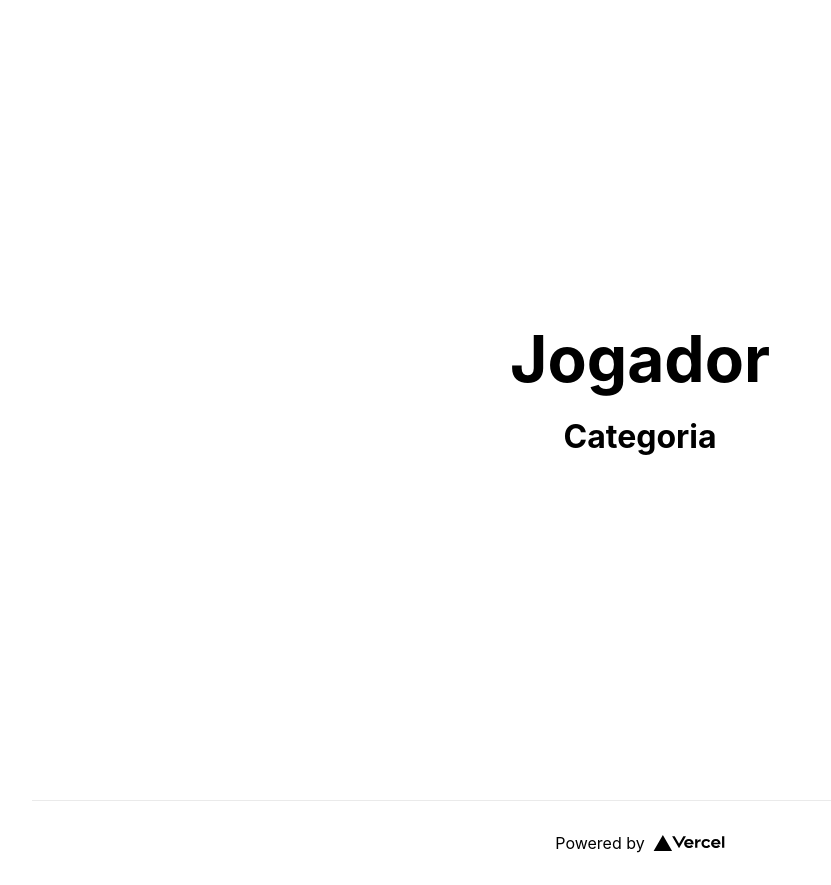
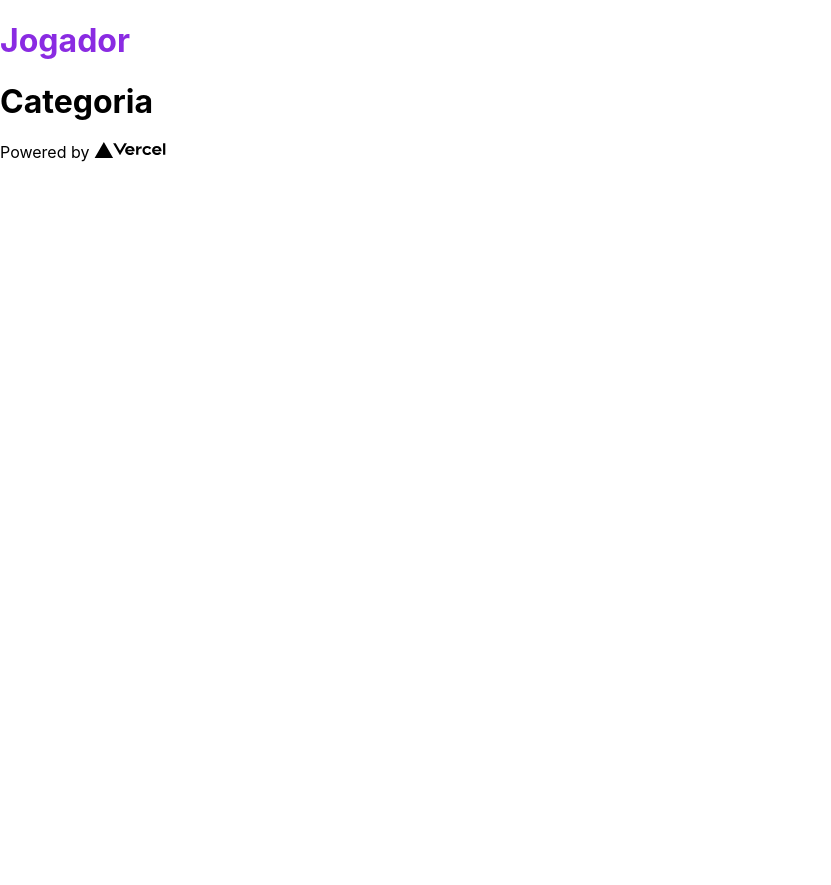
Before and after one commit to isaaclopinho/basement, a Next.js app: page / in a window 1280 px wide. Shown: the whole page, without its empty margins (0-831 px from the left). After the commit the page ends 800 px from the top, so only its background shows below. Built offline with nearby package versions, Linux system fonts and the light colour scheme.

Commit message:
add sass

```diff
--- a/package.json
+++ b/package.json
@@ -13,7 +13,8 @@
     "axios": "^0.26.1",
     "next": "12.1.0",
     "react": "17.0.2",
-    "react-dom": "17.0.2"
+    "react-dom": "17.0.2",
+    "sass": "^1.49.9"
   },
   "devDependencies": {
     "@testing-library/jest-dom": "^5.16.3",
--- a/src/pages/index.tsx
+++ b/src/pages/index.tsx
@@ -1,30 +1,30 @@
 import type { NextPage } from 'next';
 import Head from 'next/head';
 import Image from 'next/image';
-import styles from '../styles/Home.module.css';
+import styles from '../styles/Home.module.scss';
 
 const Home: NextPage = () => {
   return (
-    <div className={styles.container}>
+    <div>
       <Head>
         <title>Create Next App</title>
         <meta name="description" content="Generated by create next app" />
         <link rel="icon" href="/favicon.ico" />
       </Head>
 
-      <main className={styles.main}>
+      <main>
         <h1 className={styles.title}>Jogador</h1>
         <h1>Categoria</h1>
       </main>
 
-      <footer className={styles.footer}>
+      <footer>
         <a
           href="https://vercel.com?utm_source=create-next-app&utm_medium=default-template&utm_campaign=create-next-app"
           target="_blank"
           rel="noopener noreferrer"
         >
           Powered by{' '}
-          <span className={styles.logo}>
+          <span>
             <Image src="/vercel.svg" alt="Vercel Logo" width={72} height={16} />
           </span>
         </a>
--- a/src/styles/Home.module.css
+++ /dev/null
@@ -1,116 +0,0 @@
-.container {
-  padding: 0 2rem;
-}
-
-.main {
-  min-height: 100vh;
-  padding: 4rem 0;
-  flex: 1;
-  display: flex;
-  flex-direction: column;
-  justify-content: center;
-  align-items: center;
-}
-
-.footer {
-  display: flex;
-  flex: 1;
-  padding: 2rem 0;
-  border-top: 1px solid #eaeaea;
-  justify-content: center;
-  align-items: center;
-}
-
-.footer a {
-  display: flex;
-  justify-content: center;
-  align-items: center;
-  flex-grow: 1;
-}
-
-.title a {
-  color: #0070f3;
-  text-decoration: none;
-}
-
-.title a:hover,
-.title a:focus,
-.title a:active {
-  text-decoration: underline;
-}
-
-.title {
-  margin: 0;
-  line-height: 1.15;
-  font-size: 4rem;
-}
-
-.title,
-.description {
-  text-align: center;
-}
-
-.description {
-  margin: 4rem 0;
-  line-height: 1.5;
-  font-size: 1.5rem;
-}
-
-.code {
-  background: #fafafa;
-  border-radius: 5px;
-  padding: 0.75rem;
-  font-size: 1.1rem;
-  font-family: Menlo, Monaco, Lucida Console, Liberation Mono, DejaVu Sans Mono,
-    Bitstream Vera Sans Mono, Courier New, monospace;
-}
-
-.grid {
-  display: flex;
-  align-items: center;
-  justify-content: center;
-  flex-wrap: wrap;
-  max-width: 800px;
-}
-
-.card {
-  margin: 1rem;
-  padding: 1.5rem;
-  text-align: left;
-  color: inherit;
-  text-decoration: none;
-  border: 1px solid #eaeaea;
-  border-radius: 10px;
-  transition: color 0.15s ease, border-color 0.15s ease;
-  max-width: 300px;
-}
-
-.card:hover,
-.card:focus,
-.card:active {
-  color: #0070f3;
-  border-color: #0070f3;
-}
-
-.card h2 {
-  margin: 0 0 1rem 0;
-  font-size: 1.5rem;
-}
-
-.card p {
-  margin: 0;
-  font-size: 1.25rem;
-  line-height: 1.5;
-}
-
-.logo {
-  height: 1em;
-  margin-left: 0.5rem;
-}
-
-@media (max-width: 600px) {
-  .grid {
-    width: 100%;
-    flex-direction: column;
-  }
-}
--- /dev/null
+++ b/src/styles/Home.module.scss
@@ -0,0 +1,6 @@
+$color-primary: blueviolet;
+
+.title {
+  color: $color-primary;
+  text-decoration: none;
+}
```
Also changed, not shown: 1 other file (tests, documents, lock files or other folders).
